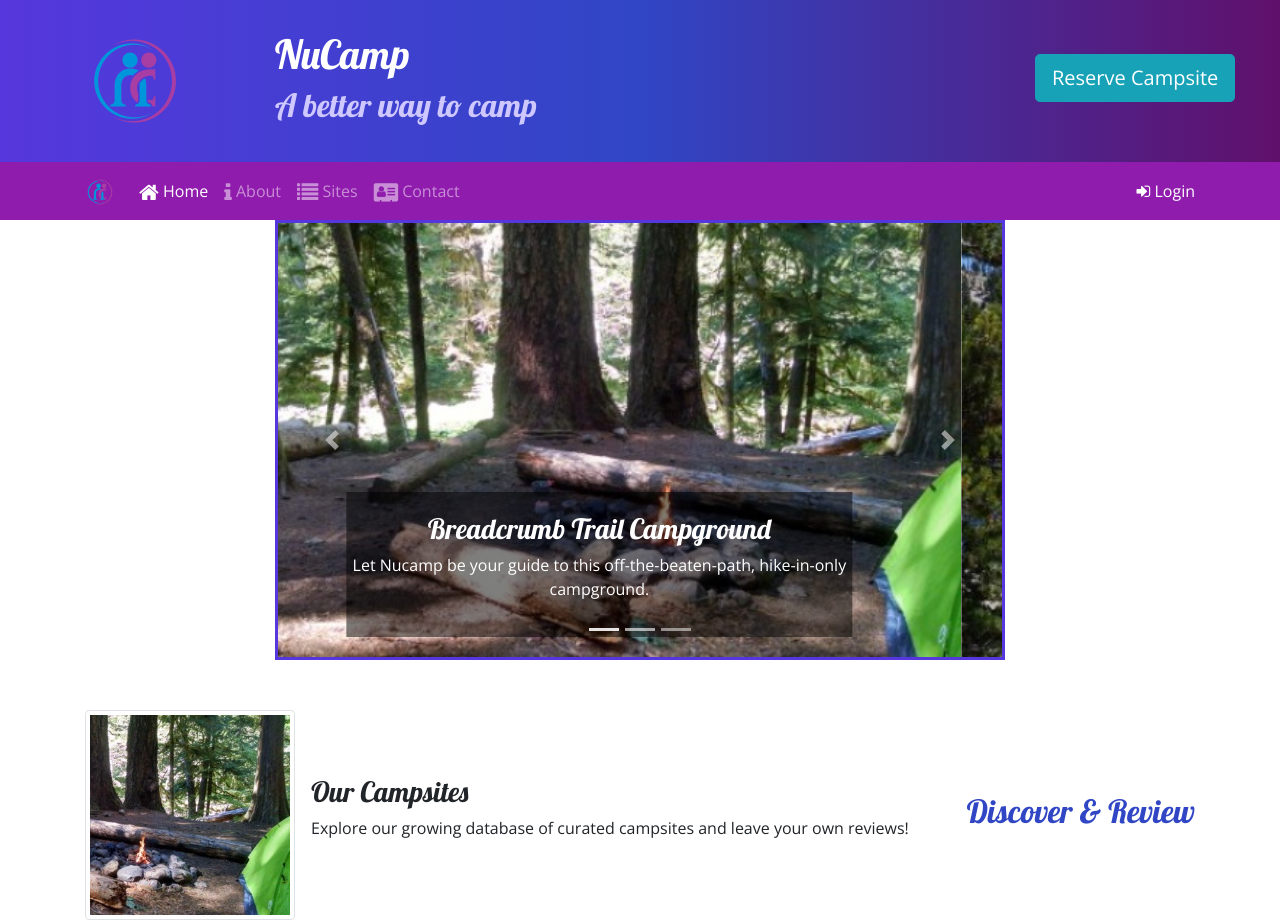
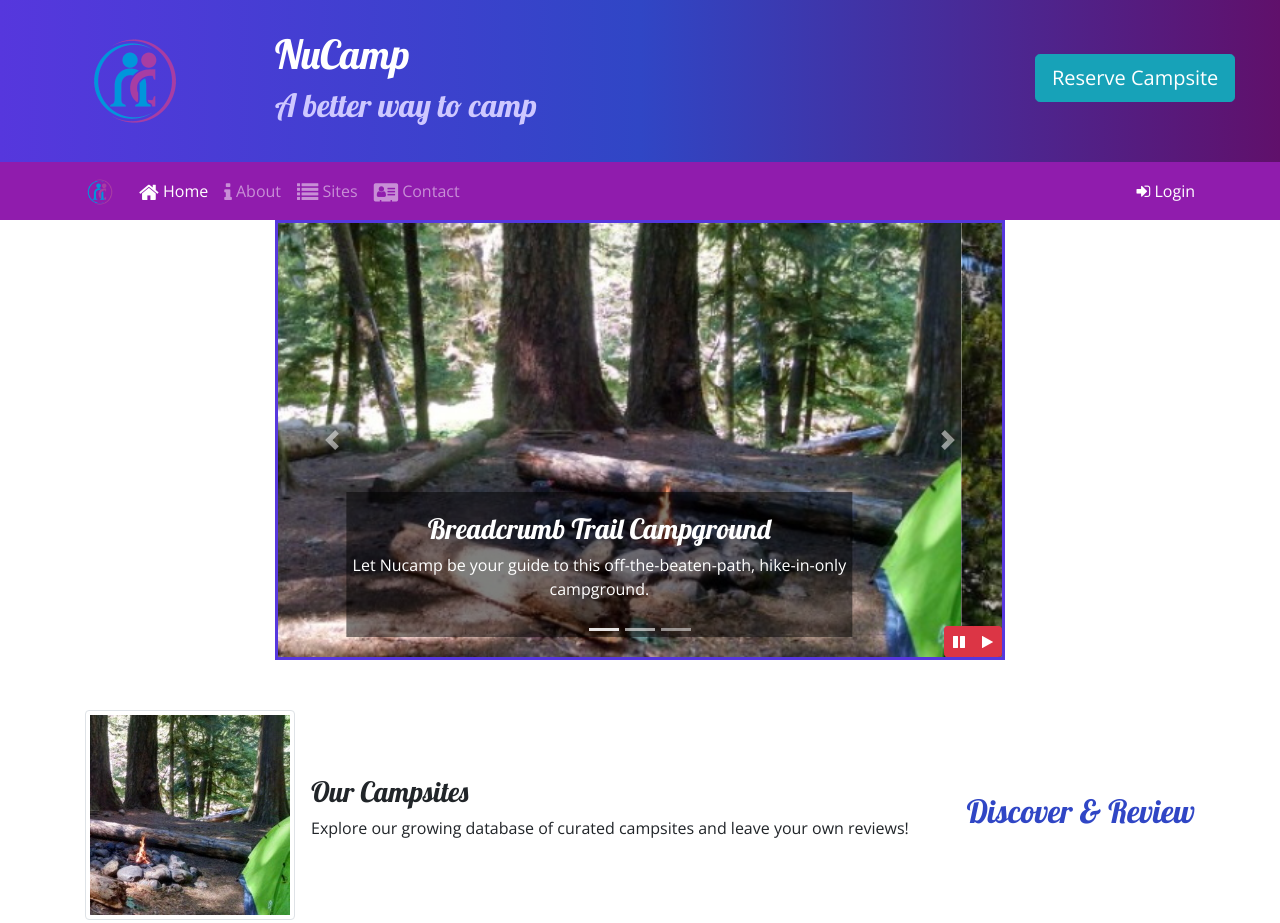
Before and after one commit to amyeids/nucampsite, a website: page index.html in a window 1280 px wide. Shown: the top 923 px of the page. Drawn offline with nearby package versions, Linux system fonts and the light colour scheme.

Commit message:
carousel buttons with jquery

```diff
--- a/css/styles.css
+++ b/css/styles.css
@@ -49,3 +49,10 @@ footer {
  .carousel {
      border: solid #5637DD;
  }
+
+ #carouselButton {
+     position: absolute;
+     right:0;
+     bottom:0;
+     z-index: 100; /* z-index ensures the buttons appear overlaid on top of the carousel instead of hidden underneath */
+ }
--- a/index.html
+++ b/index.html
@@ -204,10 +204,18 @@
                         <span class="carousel-control-next-icon"></span>
                         <span class="sr-only">Next</span>
                     </a>
+                <div class="btn-group" id="carouselButton">
+                    <button class="btn btn-sm btn-danger" id="carouselPause">
+                        <i class="fa fa-pause"></i>
+                    </button>
+                    <button class="btn btn-sm btn-danger" id="carouselPlay">
+                        <i class="fa fa-play"></i>
+                    </button>
+                </div>
                 </div> <!-- slide is bootstrap class for aesthetics. data-ride tells the browser to start the carousel upon page load-->
             </div>
+        </div>
 
-        </div>
         <div class="row row-content align-items-center"> <!-- align items center is used on rows, will align content vertically -->
             <div class="col-sm-4 order-sm-last col-md-3"> <!-- order small last will apply the small viewport -->
                 <h2 class="text-sm-right">Discover & Review</h2>
@@ -290,6 +298,20 @@
       <script src="node_modules/popper.js/dist/umd/popper.min.js"></script> <!--popper.js is a library that's required for popovers, tooltips, and most dropdown menus in bootstrap-->
       <script src="node_modules/bootstrap/dist/js/bootstrap.min.js"></script>
 
+       <!--  dollar sign below indicates you are going to start some jquery -->
+      <script>
+          $(function() {
+            $(".carousel").carousel( { interval: 2000, pause: "false" } );
+            $("#carouselPause").click(function(){
+                $(".carousel").carousel("pause");
+            });
+            $("#carouselPlay").click(function(){
+                $(".carousel").carousel("cycle");
+            });
+          });
+      </script>
+      <!-- the above function line is called the ready method in jquery- it tells the browser that when the document is finished loading and ready to run a script, run whats in this code block -->
+
 </body>
 
 </html>
```
